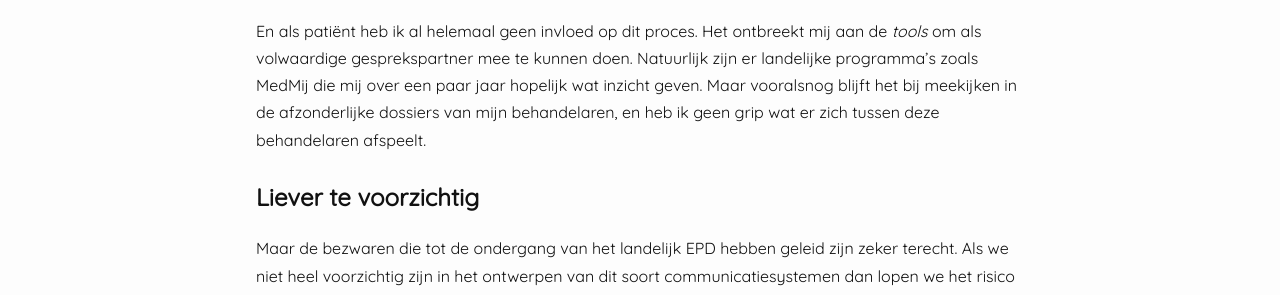
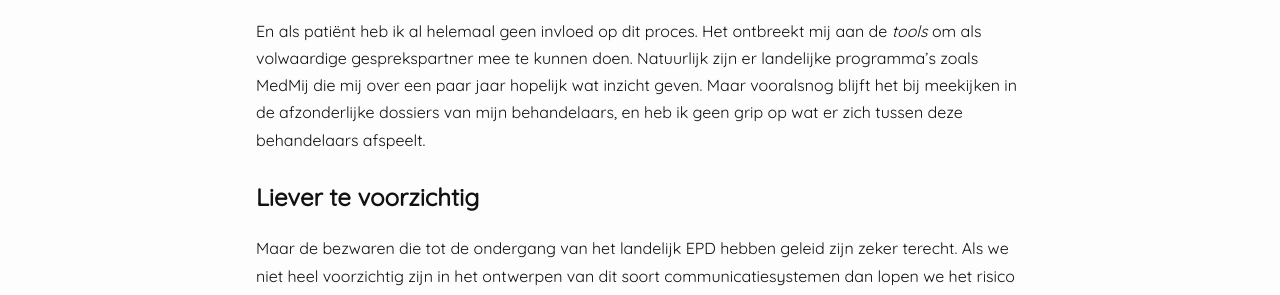
Before and after one commit to nuts-foundation/nuts-webpresence, a Jekyll site: the page built from position-paper.md, in a window 1280 px wide and 900 px high, scrolled down 860 px. Shown: the part 239-534 px from the top of the window. Built offline with Jekyll 4.4.1, drawn with Linux system fonts in a browser that asks for light colours; some of the changed text lies outside the part shown.

Commit message:
Update position-paper.md

```diff
--- a/position-paper.md
+++ b/position-paper.md
@@ -17,7 +17,7 @@ Want ja, er wordt in de zorg nog héél veel gefaxt.
 
 Er is geen overzicht, er is geen eenduidige manier om data uit te wisselen, en waar er wel digitaal data uitgewisseld wordt kost dit doorgaans een bedrag per bericht, of betekent het knippen en plakken van het ene naar het andere systeem. Met als gevolg dat communicatie wordt ontmoedigd in plaats van gestimuleerd.
 
-En als patiënt heb ik al helemaal geen invloed op dit proces. Het ontbreekt mij aan de _tools_ om als volwaardige gesprekspartner mee te kunnen doen. Natuurlijk zijn er landelijke programma's zoals MedMij die mij over een paar jaar hopelijk wat inzicht geven. Maar vooralsnog blijft het bij meekijken in de afzonderlijke dossiers van mijn behandelaren, en heb ik geen grip wat er zich tussen deze behandelaren afspeelt.
+En als patiënt heb ik al helemaal geen invloed op dit proces. Het ontbreekt mij aan de _tools_ om als volwaardige gesprekspartner mee te kunnen doen. Natuurlijk zijn er landelijke programma's zoals MedMij die mij over een paar jaar hopelijk wat inzicht geven. Maar vooralsnog blijft het bij meekijken in de afzonderlijke dossiers van mijn behandelaars, en heb ik geen grip op wat er zich tussen deze behandelaars afspeelt.
 
 ## Liever te voorzichtig
 
```
Also changed, not shown: other parts of position-paper.md (+1 -1 lines).
